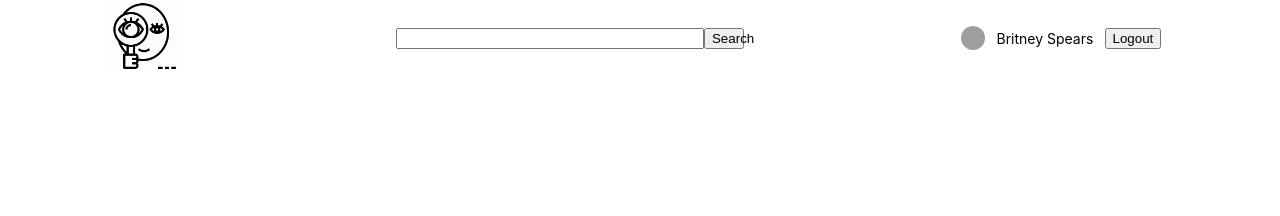
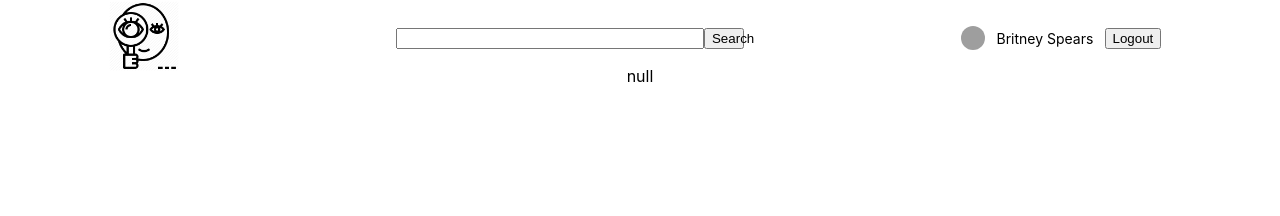
Before and after one commit to goseeya/Albumsexplorer, a React (Create React App) app: page / in a window 1280 px wide. Shown: the top 216 px of the page. Built offline with nearby package versions, Linux system fonts and the light colour scheme; grey boxes are pictures that could not be loaded.

Commit message:
Fetch users

```diff
--- a/src/containers/Sidebar/Sidebar.js
+++ b/src/containers/Sidebar/Sidebar.js
@@ -1,27 +1,51 @@
-import React from 'react';
+import React, { useState } from 'react';
 import { useSelector, useDispatch } from 'react-redux';
 import { StyledSidebar } from './Sidebar.styled';
 import AlbumItem from '../../components/Navigation/Sidebar/AlbumItem/AlbumItem';
 import * as actions from '../../store/actions/actions';
+import axios from 'axios';
 
 const Sidebar = () => {
   const dispatch = useDispatch();
   const albums = useSelector(state => state.albumsReducer.albums);
+  const users = useSelector(state => state.albumsReducer.users);
+
+  const [usernames, setUsernames] = useState(null);
+  let userNames = null;
 
   const openMain = (albumId) => {
     dispatch(actions.fetchMainAlbum(albumId))
   }
-
-  const getUserByUserId = (userId) => {
-    return
-  }
-
-  console.log(albums);
+  console.log(users);
+  // const getUserByUserId = () => {
+  //   axios.get(`https://jsonplaceholder.typicode.com/users`)
+  //    .then(res =>
+  //      console.log(res)
+  //      // {
+  //      // setUsernames(res.data);
+  //    //   dispatch(fetchAlbumsSuccess(res))})
+  //    // .catch(error => {
+  //    //  dispatch(fetchAlbumsFail());
+  //    // return res.data;
+  //    // res.json()
+  //   // }
+  // )
+  //   .then(res => userNames = res)
+  // }
+  //
+  //
+  // console.log(albums);
+  // console.log(getUserByUserId(1));
+  // getUserByUserId();
 
   return (
     <StyledSidebar>
-      { albums && (
-          <div>{JSON.stringify(albums)}</div>
+    {albums && JSON.stringify(albums)}
+    {users && JSON.stringify(users)}
+
+    {JSON.stringify(userNames)}
+      { (albums && users) && (
+          albums.data.map(album => <div><p>{album.title}</p><p style={{backgroundColor: 'pink'}}>{users[album.userId]}</p></div>)
         )}
     </StyledSidebar>
   )
--- a/src/containers/Topbar/Topbar.js
+++ b/src/containers/Topbar/Topbar.js
@@ -14,6 +14,7 @@ const Topbar = () => {
 
   const onButtonClick = () => {
     dispatch(actions.fetchAlbumsStart(searchValue));
+    dispatch(actions.fetchUsersStart());
   }
 
   const handleChange = event => {
--- a/src/store/actions/actionTypes.js
+++ b/src/store/actions/actionTypes.js
@@ -2,3 +2,6 @@ export const FETCH_ALBUMS_START = 'FETCH_ALBUMS_START';
 export const FETCH_ALBUMS_SUCCESS = 'FETCH_ALBUMS_SUCCESS';
 export const FETCH_ALBUMS_FAIL = 'FETCH_ALBUMS_FAIL';
 export const FETCH_MAIN_ALBUM = 'FETCH_MAIN_ALBUM';
+export const FETCH_USERS_START = 'FETCH_USERS_START';
+export const FETCH_USERS_SUCCESS = 'FETCH_USERS_SUCCESS';
+export const FETCH_USERS_FAIL = 'FETCH_USERS_FAIL';
--- a/src/store/actions/actions.js
+++ b/src/store/actions/actions.js
@@ -31,3 +31,34 @@ export const fetchMainAlbum = (keyword) => {
     album: keyword
   }
 }
+
+export const fetchUsersStart = () => {
+  return dispatch => {
+    axios.get('https://jsonplaceholder.typicode.com/users')
+     .then(res => {
+       dispatch(fetchUsersSuccess(res))})
+     .catch(error => {
+      dispatch(fetchUsersFail());
+    })
+  }
+}
+
+export const fetchUsersSuccess = (users) => {
+  return {
+    type: actionTypes.FETCH_USERS_SUCCESS,
+    users: users
+  }
+}
+
+export const fetchUsersFail = () => {
+  return {
+    type: actionTypes.FETCH_USERS_FAIL
+  }
+}
+
+// export const fetchMainAlbum = (keyword) => {
+//   return {
+//     type: actionTypes.FETCH_MAIN_ALBUM,
+//     album: keyword
+//   }
+// }
--- a/src/store/reducers/mainScreen.js
+++ b/src/store/reducers/mainScreen.js
@@ -3,6 +3,7 @@ import * as actionTypes from '../actions/actionTypes';
 const initialState = {
   albums: null,
   album: null,
+  users: null,
   loading: false,
   error: false
 };
@@ -32,6 +33,23 @@ const albumsReducer = (state = initialState, action) => {
         loading: false,
         error: true
       }
+      case actionTypes.FETCH_USERS_START:
+        return {
+          ...state,
+          loading: true
+        }
+      case actionTypes.FETCH_USERS_SUCCESS:
+        return {
+          ...state,
+          users: action.users,
+          loading: false
+        }
+      case actionTypes.FETCH_USERS_FAIL:
+        return {
+          ...state,
+          loading: false,
+          error: true
+        }
     default:
       return {
         ...state
```
